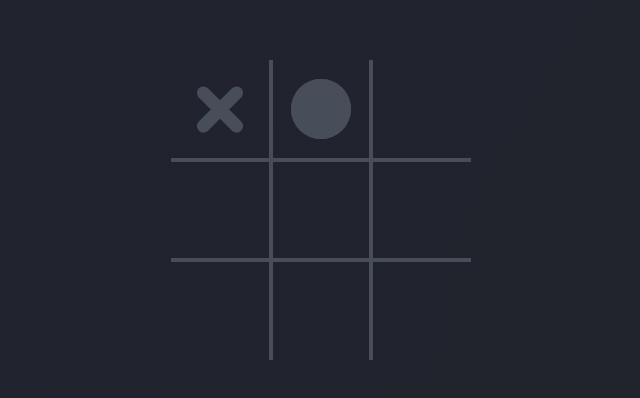
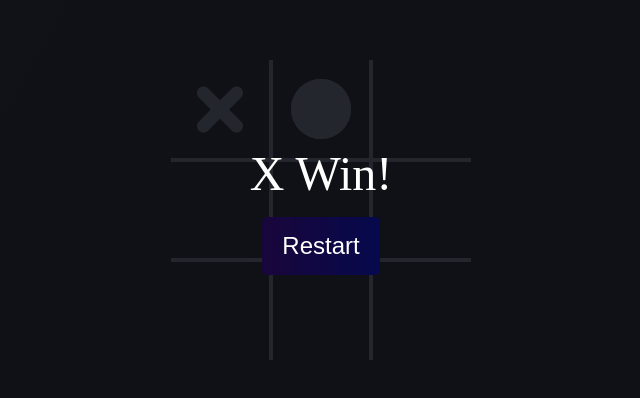
Before and after one commit to rodrigoaraujo7/tic-tac-toe, a plain HTML site: page index.html in a window 1280 px wide. Shown: the part 190-588 px from the top of the page, without its empty margins (319-959 px from the left). Drawn offline with Linux system fonts and the light colour scheme.

Commit message:
winning message

```diff
--- a/style.css
+++ b/style.css
@@ -22,6 +22,8 @@ body {
     width: 100%;
     height: 100%;
 }
+
+
 
 .cell {
     display: flex;
@@ -87,7 +89,9 @@ body {
 
 /* circle icon */
 .cell.circle::before,
-.cell.circle::after {
+.cell.circle::after,
+.board.circle .cell:not(.x):not(.circle):hover:before,
+.board.circle .cell:not(.x):not(.circle):hover:after {
     content: '';
     height: calc(6.25rem * 0.6); /* 15% of cell size */
     width: calc(6.25rem * 0.6); /* 60% of cell size */
@@ -98,6 +102,45 @@ body {
     background-color: #484d5a;
 }
 
+/* next player opacity */
+.board.x .cell:not(.x):not(.circle):hover:before,
+.board.x .cell:not(.x):not(.circle):hover:after,
+.board.circle .cell:not(.x):not(.circle):hover:before,
+.board.circle .cell:not(.x):not(.circle):hover:after {
+    background-color: #2e313a;
+}
+
+/* winning message */
 .winning-message {
-    display: none;
+    display: flex;
+    justify-content: center;
+    align-items: center;
+    flex-direction: column;
+
+    position: fixed;
+    top: 0;
+    left: 0;
+    right: 0;
+    bottom: 0;
+
+    background-color: rgba(0, 0, 0, 0.5);
 }
+
+.winning-message > button {
+    padding: 15px 20px;
+    margin-top: 1rem;
+
+    font-size: 1.5rem;
+    color: #fff;
+    background: linear-gradient(90deg, #19063b, #06094d);
+
+    border: none;
+    border-radius: 5px;
+
+    cursor: pointer;
+}
+
+.winning-message > p {
+    color: #fff;
+    font-size: 3rem;
+}
```
